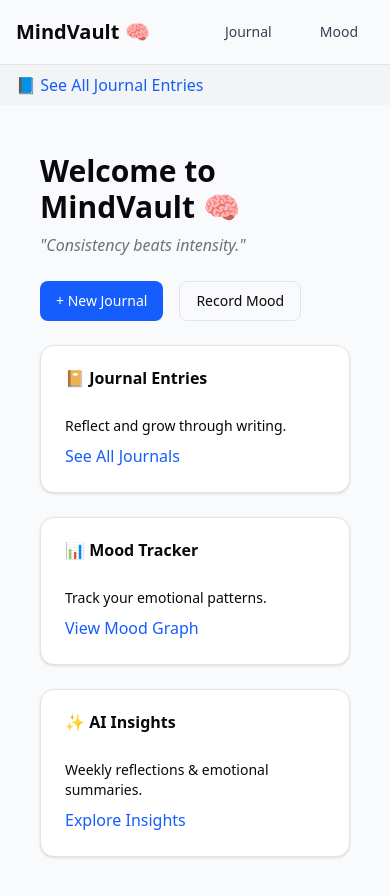
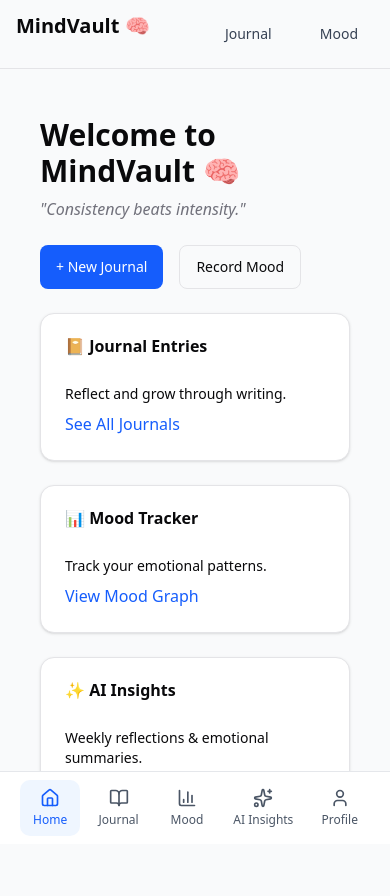
Before and after one commit to BackendCowboy/mindvault-frontend, a Next.js app: page / in a window 390 px wide. Shown: the top 896 px of the page. Built offline with nearby package versions, Linux system fonts and the light colour scheme.

Commit message:
Complete mobile PWA with navigation and optimizations

```diff
--- a/src/app/globals.css
+++ b/src/app/globals.css
@@ -119,4 +119,52 @@
   body {
     @apply bg-background text-foreground;
   }
+
+  /* Mobile-specific optimizations - Add to end of globals.css */
+
+@media (max-width: 768px) {
+  /* Better touch targets */
+  button, a, input, textarea {
+    min-height: 44px;
+  }
+
+  /* Remove tap highlight on iOS */
+  * {
+    -webkit-tap-highlight-color: transparent;
+    -webkit-touch-callout: none;
+  }
+
+  /* Smooth scrolling */
+  html {
+    scroll-behavior: smooth;
+    -webkit-overflow-scrolling: touch;
+  }
+
+  /* Prevent zoom on input focus */
+  input, select, textarea {
+    font-size: 16px;
+  }
 }
+
+/* Touch-friendly interactions */
+.mobile-card {
+  @apply transition-all duration-200;
+}
+
+.mobile-card:active {
+  @apply scale-95 bg-gray-50;
+}
+
+.mobile-button:active {
+  @apply scale-95;
+}
+
+/* Floating Action Button */
+.fab {
+  @apply fixed bottom-20 right-4 w-14 h-14 bg-blue-600 text-white rounded-full shadow-lg flex items-center justify-center transition-all duration-200 md:hidden z-30;
+}
+
+.fab:active {
+  @apply scale-90;
+}
+}
--- a/src/components/ui/layout.tsx
+++ b/src/components/ui/layout.tsx
@@ -1,18 +1,20 @@
 import { ReactNode } from "react";
 import SiteHeader from "@/components/ui/site-header";
-import Link from "next/link"; // ✅ Import Link
+import MobileNavigation from "@/components/ui/mobile-navigation";
+import Link from "next/link";
 
 interface LayoutProps {
   children: ReactNode;
+  showMobileNav?: boolean;
 }
 
-export default function Layout({ children }: LayoutProps) {
+export default function Layout({ children, showMobileNav = true }: LayoutProps) {
   return (
-    <div className="flex min-h-screen flex-col">
+    <div className="flex min-h-screen flex-col bg-gray-50">
       <SiteHeader />
 
-      {/* 📎 Journal List Link */}
-      <div className="bg-gray-100 px-4 py-2">
+      {/* Journal List Link - Hidden on mobile to save space */}
+      <div className="bg-gray-100 px-4 py-2 hidden md:block">
         <div className="max-w-4xl mx-auto">
           <Link href="/journal" className="text-blue-600 hover:underline">
             📘 See All Journal Entries
@@ -20,9 +22,15 @@ export default function Layout({ children }: LayoutProps) {
         </div>
       </div>
 
-      <main className="flex-1 p-4 max-w-4xl mx-auto w-full">
+      {/* Main Content with mobile bottom padding */}
+      <main className={`flex-1 p-4 max-w-4xl mx-auto w-full ${
+        showMobileNav ? 'pb-20 md:pb-4' : 'pb-4'
+      }`}>
         {children}
       </main>
+
+      {/* Mobile Navigation */}
+      {showMobileNav && <MobileNavigation />}
     </div>
   );
 }
--- /dev/null
+++ b/src/components/ui/mobile-navigation.tsx
@@ -0,0 +1,62 @@
+'use client';
+import Link from 'next/link';
+import { usePathname } from 'next/navigation';
+import { Home, BookOpen, BarChart3, Sparkles, User } from 'lucide-react';
+
+const navItems = [
+  {
+    href: '/',
+    icon: Home,
+    label: 'Home',
+  },
+  {
+    href: '/journal',
+    icon: BookOpen,
+    label: 'Journal',
+  },
+  {
+    href: '/mood',
+    icon: BarChart3,
+    label: 'Mood',
+  },
+  {
+    href: '/ai-summary',
+    icon: Sparkles,
+    label: 'AI Insights',
+  },
+  {
+    href: '/profile',
+    icon: User,
+    label: 'Profile',
+  },
+];
+
+export default function MobileNavigation() {
+  const pathname = usePathname();
+
+  return (
+    <nav className="fixed bottom-0 left-0 right-0 bg-white border-t border-gray-200 px-4 py-2 md:hidden z-40">
+      <div className="flex justify-around items-center max-w-sm mx-auto">
+        {navItems.map((item) => {
+          const Icon = item.icon;
+          const isActive = pathname === item.href;
+
+          return (
+            <Link
+              key={item.href}
+              href={item.href}
+              className={`flex flex-col items-center p-2 min-w-[60px] rounded-lg transition-colors ${
+                isActive
+                  ? 'text-blue-600 bg-blue-50'
+                  : 'text-gray-600 hover:text-blue-600 hover:bg-gray-50'
+              }`}
+            >
+              <Icon size={20} />
+              <span className="text-xs mt-1 font-medium">{item.label}</span>
+            </Link>
+          );
+        })}
+      </div>
+    </nav>
+  );
+}
```
